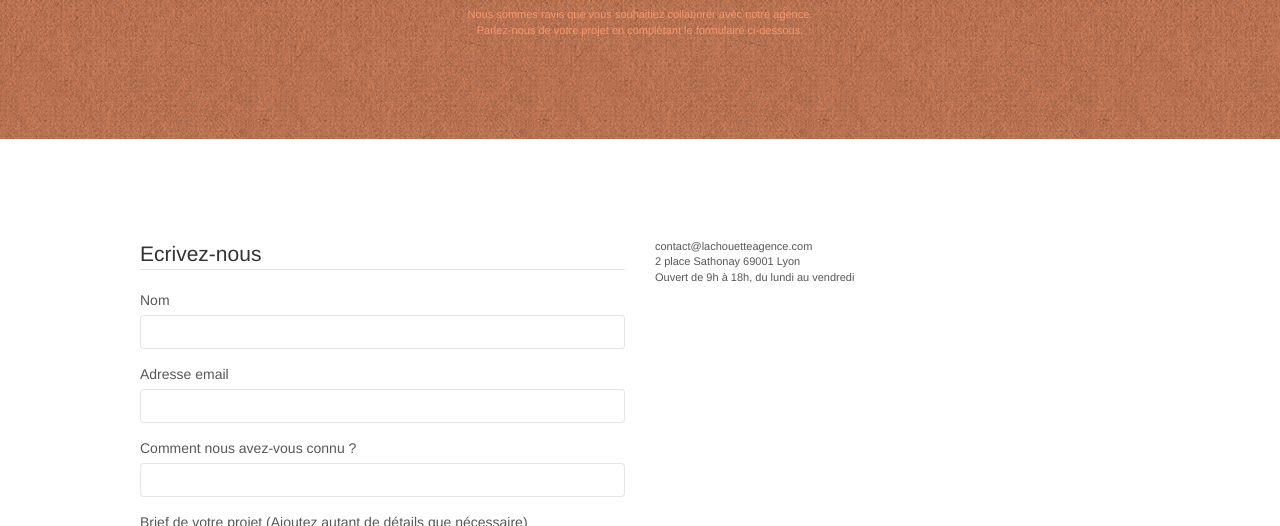
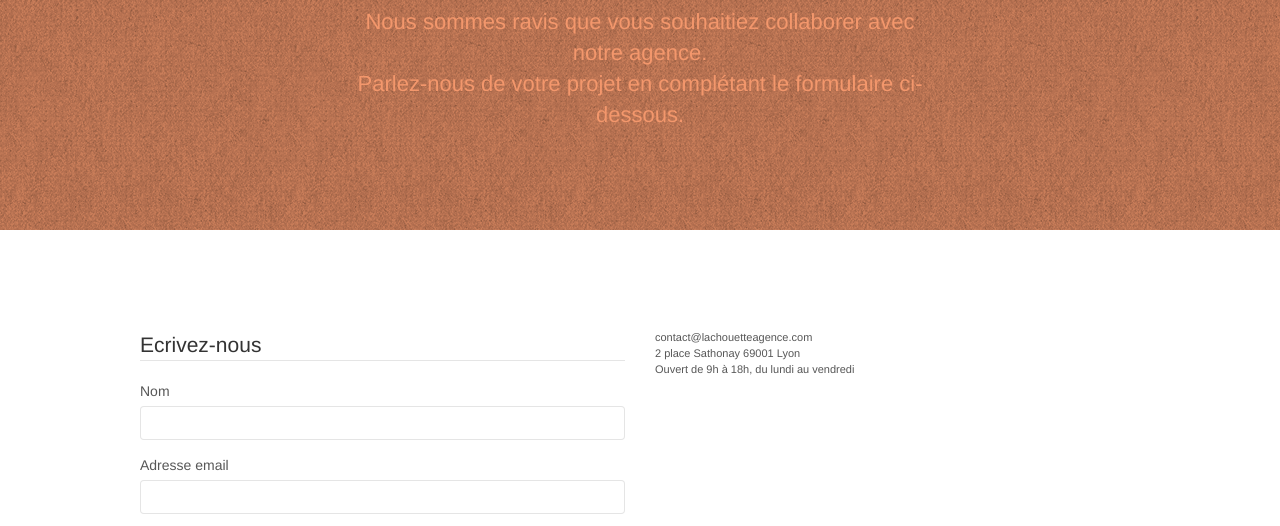
Before and after one commit to emilienmaricot/CHOUETTE-AGENCE, a plain HTML site: page contact.html in a window 1280 px wide. Shown: the part 257-783 px from the top of the page. Drawn offline with nearby package versions, Linux system fonts and the light colour scheme.

Commit message:
modif label

```diff
--- a/contact.html
+++ b/contact.html
@@ -20,7 +20,7 @@
 	<script src="./js/blocs.js"></script>
 	<script src="./js/jqBootstrapValidation.js"></script>
 	<script src="./js/formHandler.js"></script>
-	<title>Contacter La chouette agence, web design et communication visuelle à Lyon</title>
+	<title>Contacter La chouette agence, web design et communication à Lyon</title>
 
 
 	<!-- Analytics -->
@@ -71,10 +71,10 @@
 						<h1 class="text-center hero-bloc-text tc-white">
 							Parlons web design !
 						</h1>
-						<p class="text-center mg-lg tc-white tight-width-whitespace">
+						<h2 class="text-center mg-lg tc-white tight-width-whitespace">
 							Nous sommes ravis que vous souhaitiez collaborer avec notre agence.<br>
 							Parlez-nous de votre projet en complétant le formulaire ci-dessous.
-						</p>
+						</h2>
 					</div>
 				</div>
 			</div>
```
Also changed, not shown: Screenshot test site/lighthouse CONTACT 4th test label et legend formulaire.jpg (added).
